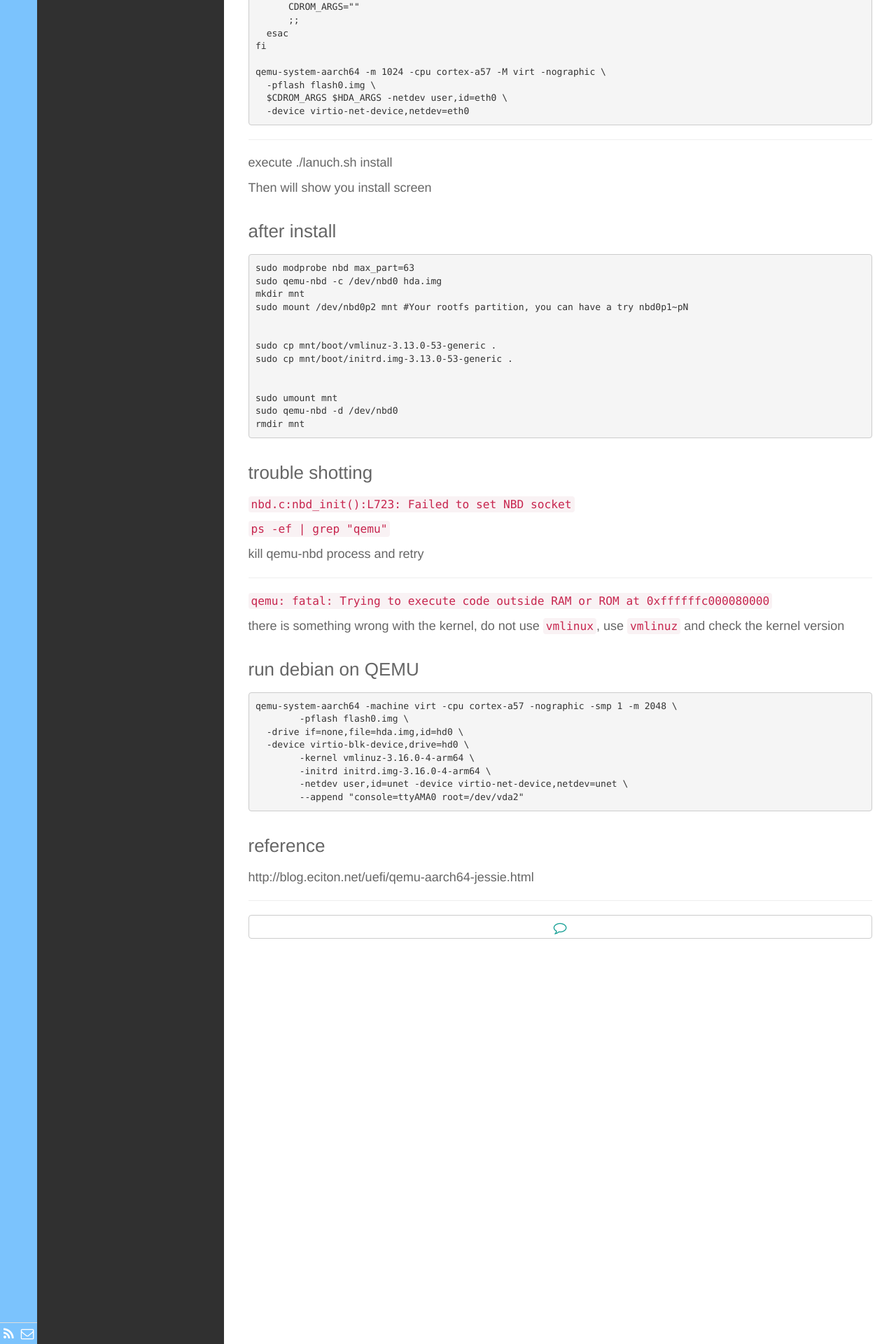
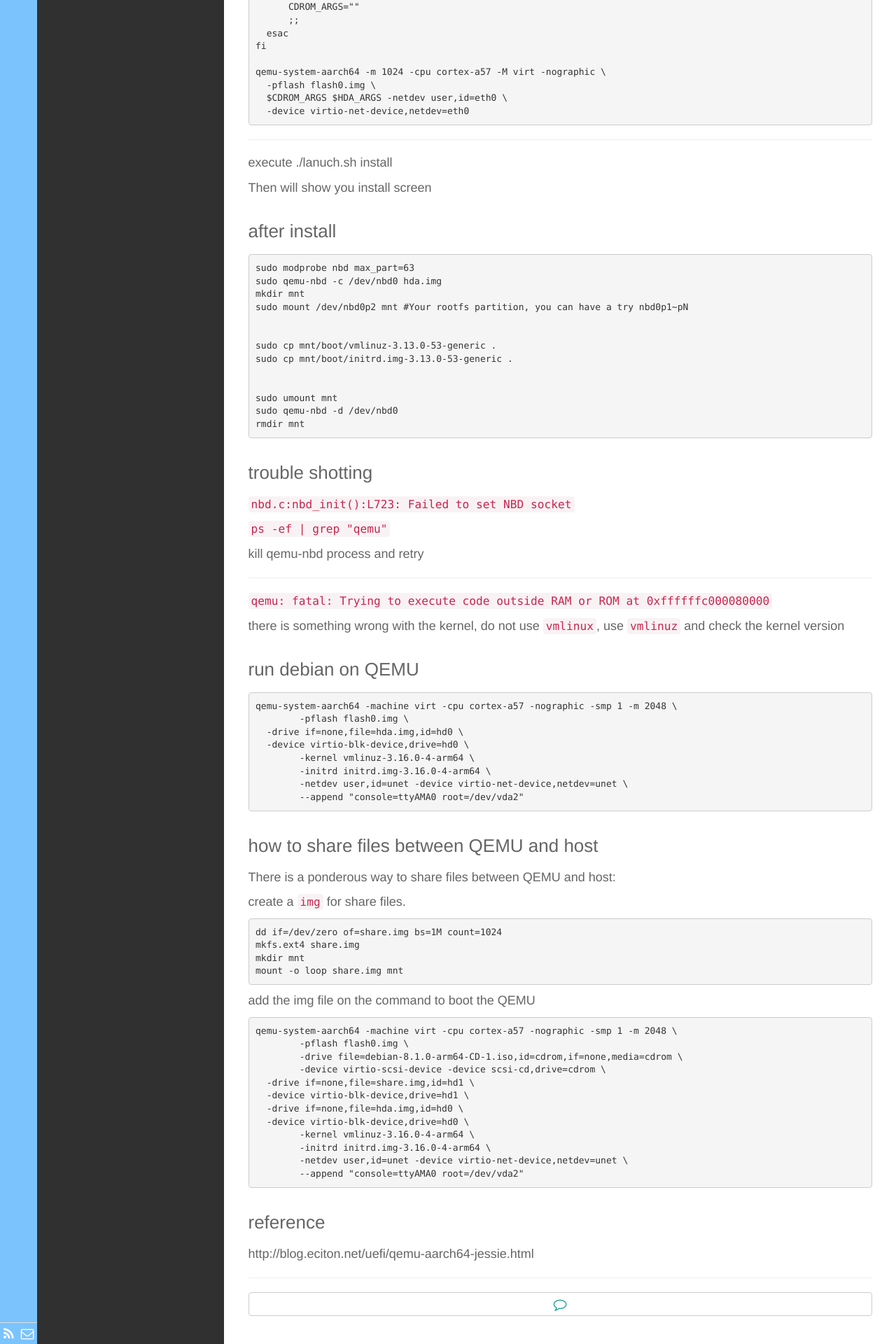
Before and after one commit to kennedy-han/kennedy-han.github.io, a Jekyll site: the page built from _posts/Tech/2015-06-16-QEMU-debian-ARMv8.md, in a window 1280 px wide. Shown: the part 1087-3007 px from the top of the page at 70% size. Built offline with Jekyll 4.4.1, drawn with Linux system fonts in a browser that asks for light colours; Markdown is read by kramdown in place of the engine named in the settings; comment, search, counter and statistics services are not loaded.

Commit message:
update how to share files between QEMU and host

````diff
--- a/_posts/Tech/2015-06-16-QEMU-debian-ARMv8.md
+++ b/_posts/Tech/2015-06-16-QEMU-debian-ARMv8.md
@@ -112,6 +112,36 @@ qemu-system-aarch64 -machine virt -cpu cortex-a57 -nographic -smp 1 -m 2048 \
 	--append "console=ttyAMA0 root=/dev/vda2"
 ```
 
+###how to share files between QEMU and host
+
+There is a ponderous way to share files between QEMU and host:
+
+create a `img` for share files.
+
+```
+dd if=/dev/zero of=share.img bs=1M count=1024
+mkfs.ext4 share.img
+mkdir mnt
+mount -o loop share.img mnt
+```
+
+add the img file on the command to boot the QEMU
+
+```
+qemu-system-aarch64 -machine virt -cpu cortex-a57 -nographic -smp 1 -m 2048 \
+	-pflash flash0.img \
+	-drive file=debian-8.1.0-arm64-CD-1.iso,id=cdrom,if=none,media=cdrom \
+	-device virtio-scsi-device -device scsi-cd,drive=cdrom \
+  -drive if=none,file=share.img,id=hd1 \
+  -device virtio-blk-device,drive=hd1 \
+  -drive if=none,file=hda.img,id=hd0 \
+  -device virtio-blk-device,drive=hd0 \
+	-kernel vmlinuz-3.16.0-4-arm64 \
+	-initrd initrd.img-3.16.0-4-arm64 \
+	-netdev user,id=unet -device virtio-net-device,netdev=unet \
+	--append "console=ttyAMA0 root=/dev/vda2"
+```
+
 ###reference
 
 http://blog.eciton.net/uefi/qemu-aarch64-jessie.html
````
